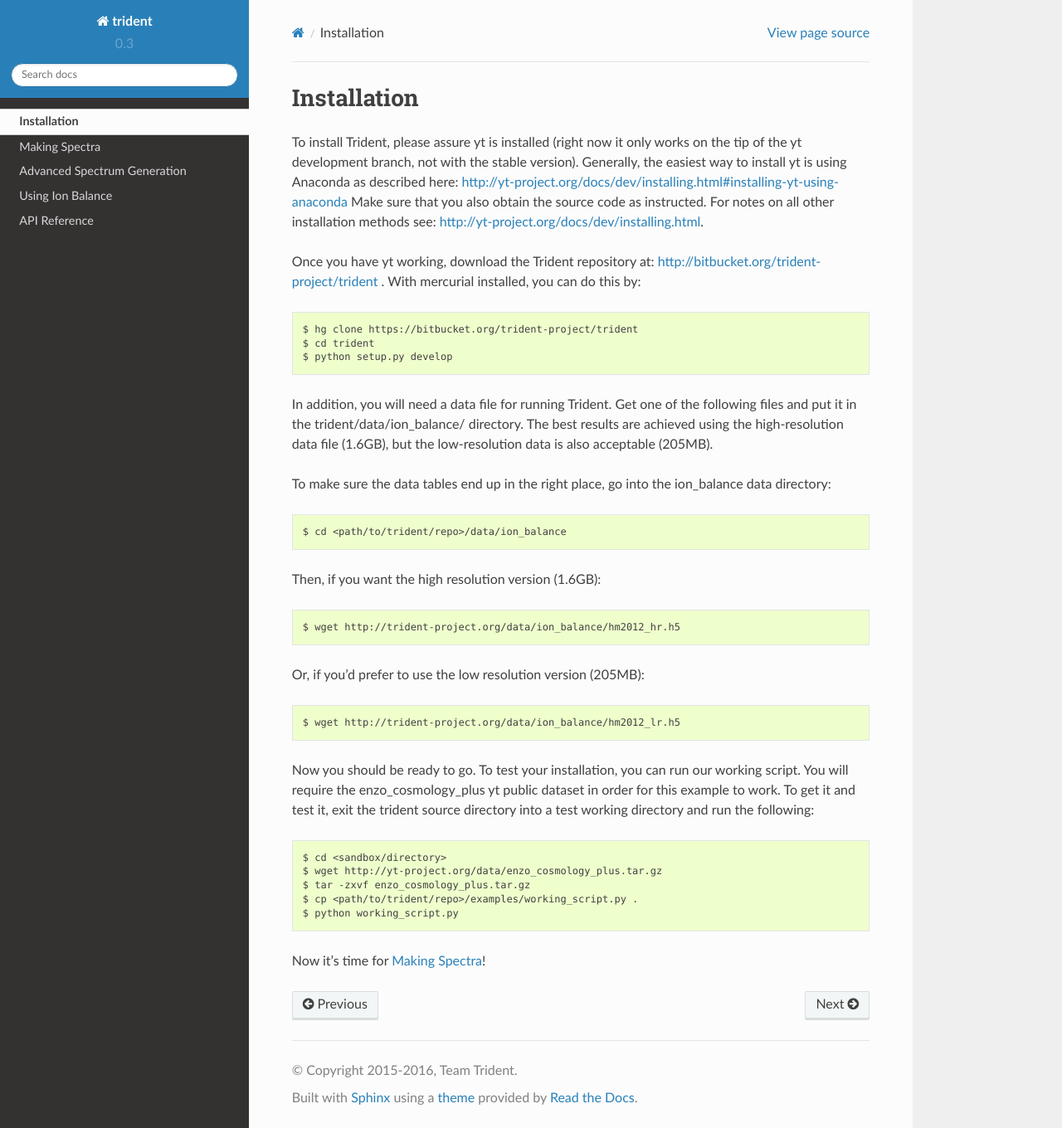
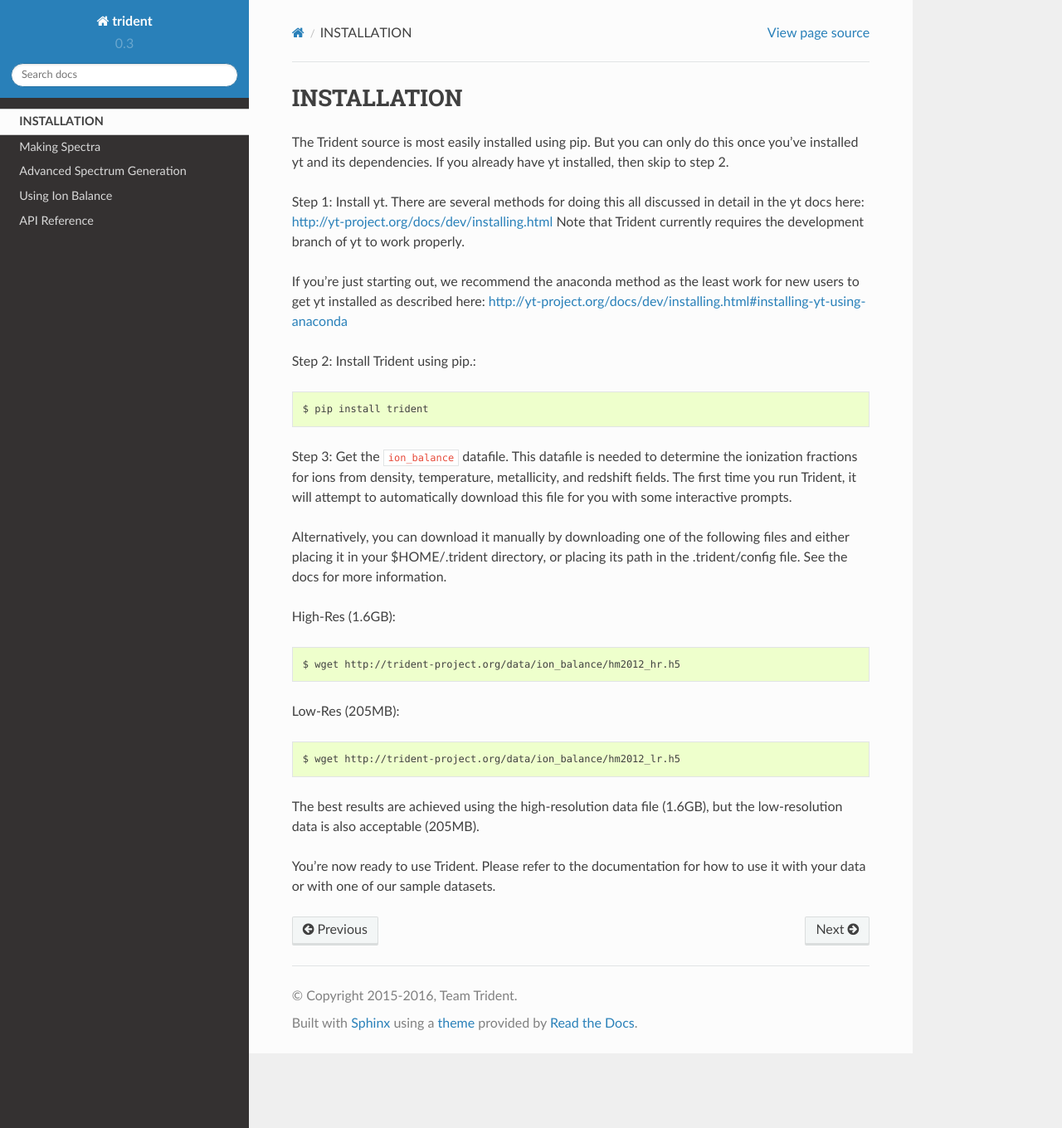
Before and after one commit to trident-project/trident, a Sphinx documentation site: the page built from doc/source/Installation.rst, in a window 1280 px wide and 1360 px high. Shown: the whole window at 83% size. Built offline with Sphinx 7.4.7 and the Read the Docs theme 2.0.0, drawn with Linux system fonts in a browser that asks for light colours.

Commit message:
Updating installation docs to be accurate

```diff
--- a/doc/source/Installation.rst
+++ b/doc/source/Installation.rst
@@ -1,72 +1,48 @@
 .. _installation:
 
-Installation
+INSTALLATION
 ============
 
-To install Trident, please assure yt is installed (right now it only works on
-the tip of the yt development branch, not with the stable version).  Generally,
-the easiest way to install yt is using Anaconda as described here:
+The Trident source is most easily installed using pip.  But you can only
+do this once you've installed yt and its dependencies.  If you already have
+yt installed, then skip to step 2.
+
+
+Step 1: Install yt.  There are several methods for doing this all discussed in
+detail in the yt docs here: http://yt-project.org/docs/dev/installing.html
+Note that Trident currently requires the development branch of yt to work
+properly.
+
+If you're just starting out, we recommend the anaconda method as the least
+work for new users to get yt installed as described here:
 http://yt-project.org/docs/dev/installing.html#installing-yt-using-anaconda
-Make sure that you also obtain the source code as instructed.
-For notes on all other installation methods see:
-http://yt-project.org/docs/dev/installing.html.
 
-Once you have yt working, download the Trident repository at:
-http://bitbucket.org/trident-project/trident .  With mercurial installed, you
-can do this by:
 
-.. highlight:: none
+Step 2: Install Trident using pip.::
 
-::
+    $ pip install trident
 
-   $ hg clone https://bitbucket.org/trident-project/trident
-   $ cd trident
-   $ python setup.py develop
 
-In addition, you will need a data file for running Trident.  Get
-one of the following files and put it in the trident/data/ion_balance/
-directory.  The best results are achieved using the high-resolution data
+Step 3: Get the ``ion_balance`` datafile.  This datafile is needed to determine
+the ionization fractions for ions from density, temperature, metallicity, and
+redshift fields.  The first time you run Trident, it will attempt to
+automatically download this file for you with some interactive prompts.
+
+Alternatively, you can download it manually by downloading one of the
+following files and either placing it in your $HOME/.trident directory, or
+placing its path in the .trident/config file.  See the docs for more
+information.
+
+High-Res (1.6GB)::
+
+    $ wget http://trident-project.org/data/ion_balance/hm2012_hr.h5
+
+Low-Res (205MB)::
+
+    $ wget http://trident-project.org/data/ion_balance/hm2012_lr.h5
+
+The best results are achieved using the high-resolution data
 file (1.6GB), but the low-resolution data is also acceptable (205MB).
 
-To make sure the data tables end up in the right place, go into the
-ion_balance data directory:
-
-.. highlight:: none
-
-::
-
-   $ cd <path/to/trident/repo>/data/ion_balance
-
-Then, if you want the high resolution version (1.6GB):
-
-.. highlight:: none
-
-::
-
-   $ wget http://trident-project.org/data/ion_balance/hm2012_hr.h5
-
-Or, if you'd prefer to use the low resolution version (205MB):
-
-.. highlight:: none
-
-::
-
-   $ wget http://trident-project.org/data/ion_balance/hm2012_lr.h5
-
-
-Now you should be ready to go.  To test your installation, you can run our
-working script.  You will require the enzo_cosmology_plus yt public dataset
-in order for this example to work.  To get it and test it, exit the trident
-source directory into a test working directory and run the following:
-
-.. highlight:: none
-
-::
-
-    $ cd <sandbox/directory>
-    $ wget http://yt-project.org/data/enzo_cosmology_plus.tar.gz
-    $ tar -zxvf enzo_cosmology_plus.tar.gz
-    $ cp <path/to/trident/repo>/examples/working_script.py .
-    $ python working_script.py
-
-Now it's time for :ref:`making-spectra`!
+You're now ready to use Trident.  Please refer to the documentation for how
+to use it with your data or with one of our sample datasets.
```
